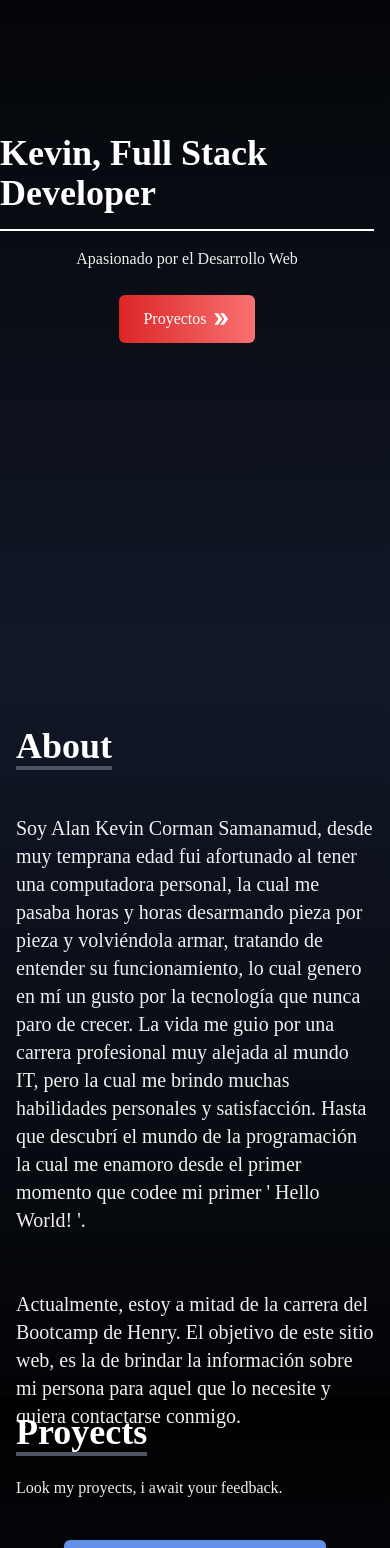
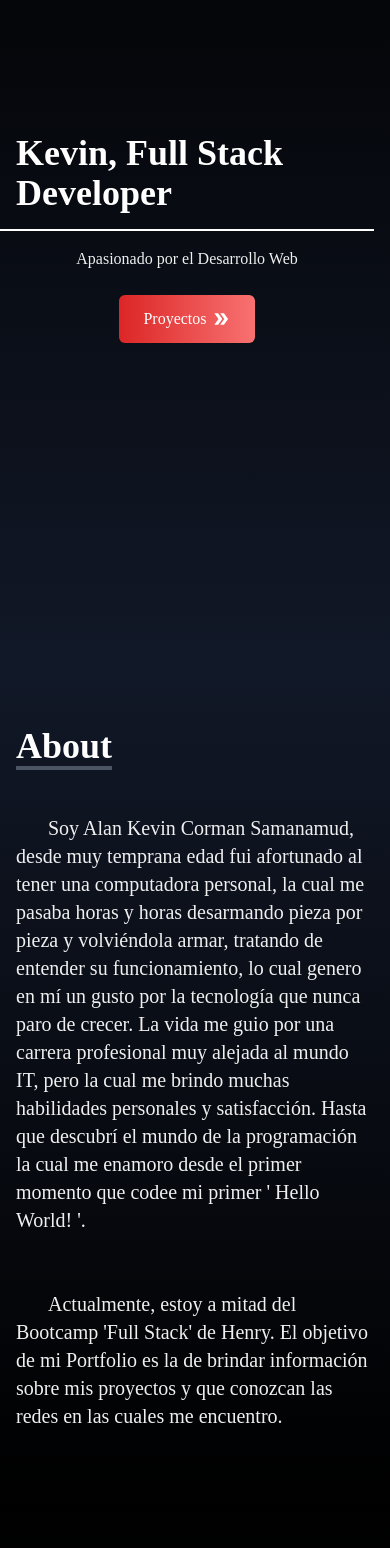
Before and after one commit to Laoset/Portfolio, a React (Create React App) app: page / in a window 390 px wide. Shown: the part 180-1728 px from the top of the page. Built offline with nearby package versions, Linux system fonts and the light colour scheme; the HTML template or start-up script is replaced by a standard one; a web font is replaced by a local one.

Commit message:
updateResponsive

```diff
--- a/src/components/About.jsx
+++ b/src/components/About.jsx
@@ -4,16 +4,16 @@ const About = () => {
   return (
     <div
       name='About'
-      className='w-full h-screen -mb-28 bg-gradient-to-b from-gray-900 to-black text-white dark:bg-light'>
+      className='w-full h-screen bg-gradient-to-b from-gray-900 to-black text-white dark:bg-light'>
         <div className='max-w-screen-lg p-4 mx-auto flex flex-col justify-center w-full h-full'>
             <div className='pb-8'>
                <p className='text-4xl font-extrabold inline border-b-4 border-gray-600 dark:text-gray-900'>About</p>
             </div>
-            <p className='text-xl text-nuevoWhite py-4 mx-m-md dark:text-black dark:font-semibold'>Soy Alan Kevin Corman Samanamud, desde muy temprana edad fui afortunado al tener una computadora personal, la cual me pasaba horas y horas desarmando pieza por pieza y volviéndola armar, tratando de entender su funcionamiento, lo cual genero en mí un gusto por la tecnología que nunca paro de crecer. La vida me guio por una carrera profesional muy alejada al mundo IT, pero la cual me brindo muchas habilidades personales y satisfacción. Hasta que descubrí el mundo de la programación la cual me enamoro desde el primer momento que codee mi primer ' Hello World! '.
+            <p className='text-xl text-nuevoWhite py-4 mx-m-md dark:text-black dark:font-semibold indent-8'>Soy Alan Kevin Corman Samanamud, desde muy temprana edad fui afortunado al tener una computadora personal, la cual me pasaba horas y horas desarmando pieza por pieza y volviéndola armar, tratando de entender su funcionamiento, lo cual genero en mí un gusto por la tecnología que nunca paro de crecer. La vida me guio por una carrera profesional muy alejada al mundo IT, pero la cual me brindo muchas habilidades personales y satisfacción. Hasta que descubrí el mundo de la programación la cual me enamoro desde el primer momento que codee mi primer ' Hello World! '.
             </p>
             <br />
-            <p className='text-xl text-nuevoWhite py-4 mx-m-md dark:text-black dark:font-semibold'>
-            Actualmente, estoy a mitad de la carrera del Bootcamp de Henry. El objetivo de este sitio web, es la de brindar la información sobre mi persona para aquel que lo necesite y quiera contactarse conmigo.
+            <p className='text-xl text-nuevoWhite py-4 mx-m-md dark:text-black dark:font-semibold indent-8'>
+            Actualmente, estoy a mitad del Bootcamp 'Full Stack' de Henry. El objetivo de mi Portfolio es la de brindar información sobre mis proyectos y que conozcan las redes en las cuales me encuentro.
             </p>
         </div>
     </div>
--- a/src/components/Contact.jsx
+++ b/src/components/Contact.jsx
@@ -8,7 +8,7 @@ const Contact = () => {
         <div className='flex flex-col p-4 justify-center max-w-screen-lg mx-auto h-full'>
             <div className='pb-8'>
                 <p className='text-nuevoWhite text-4xl font-extrabold inline border-b-4 border-gray-500 dark:text-black'>Contact</p>
-                <p className='p-6 text-nuevoWhite dark:text-black'>Submit the form below and chat with me</p>
+                <p className='py-6 text-nuevoWhite dark:text-black'>Submit the form below and chat with me!</p>
             </div>
 
             <div className='flex justify-center items-center'>
--- a/src/components/Home.jsx
+++ b/src/components/Home.jsx
@@ -14,7 +14,7 @@ const Home = () => {
             <div className='flex flex-col justify-center  h-full'>
                 <div className='flex justify-center items-center'>
                 <h2
-                className='text-4xl sm:text-7xl font-extrabold text-white dark:text-gray-900'
+                className='pl-4 text-4xl sm:text-7xl font-extrabold text-white dark:text-gray-900 md:pl-0'
                 >Kevin, Full Stack Developer
                 </h2>
                 </div>
--- a/src/components/Proyecto.jsx
+++ b/src/components/Proyecto.jsx
@@ -22,7 +22,7 @@ const Proyecto = () => {
         },
     ]
   return (
-    <div name='Proyects' className='w-full text-white md:h-screen bg-gradient-to-b from-black to-gray-900 dark:bg-light'>
+    <div name='Proyects' className='h-screen w-full text-white md:h-screen bg-gradient-to-b from-black to-gray-900 dark:bg-light'>
         <div className='max-w-screen-lg p-4 mx-auto flex flex-col justify-center w-full h-full'>
             <div className='pb-4'>
                 <p className='text-4xl font-extrabold inline border-b-4 border-gray-600 dark:text-gray-900'>Proyects</p>
--- a/src/components/Skills.jsx
+++ b/src/components/Skills.jsx
@@ -64,7 +64,7 @@ const Skills = () => {
         <div className='max-w-screen-lg mx-auto p-4 flex flex-col justify-center w-full h-full text-white'>
             <div>
                 <p className='text-4xl font-extrabold inline border-b-4 border-gray-600 dark:text-gray-900'>Skills</p>
-                <p className='py-6 text-nuevoWhite mx-m-md dark:font-semibold dark:text-black'>These are the technologies I've working with</p>
+                <p className='py-6 text-nuevoWhite mx-m-md dark:font-semibold dark:text-black'>These are the technologies I work with.</p>
             </div>
 
             <div className='w-full grid grid-cols-2 sm:grid-cols-3 gap-8 text-center py-8 px-12 sm:px-0 '>
```
Also changed, not shown: 1 other file (tests, documents, lock files or other folders).
